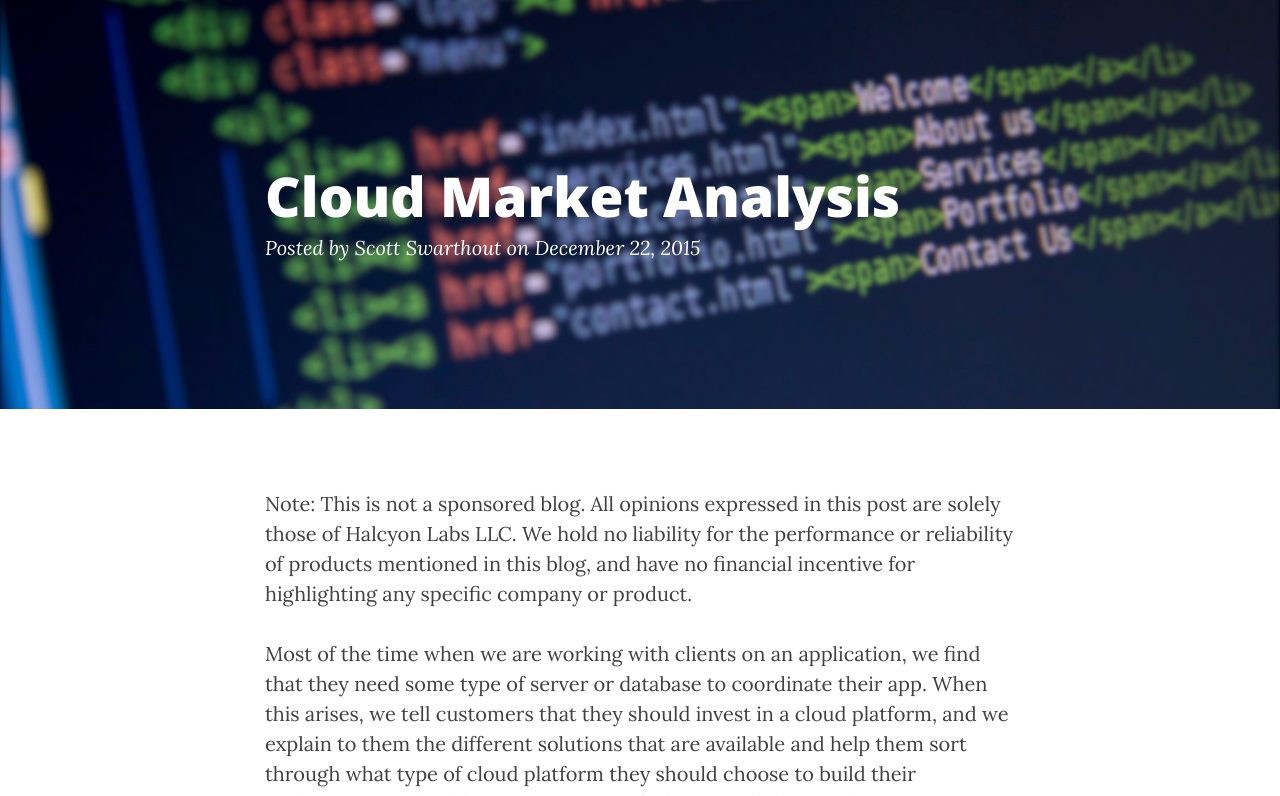
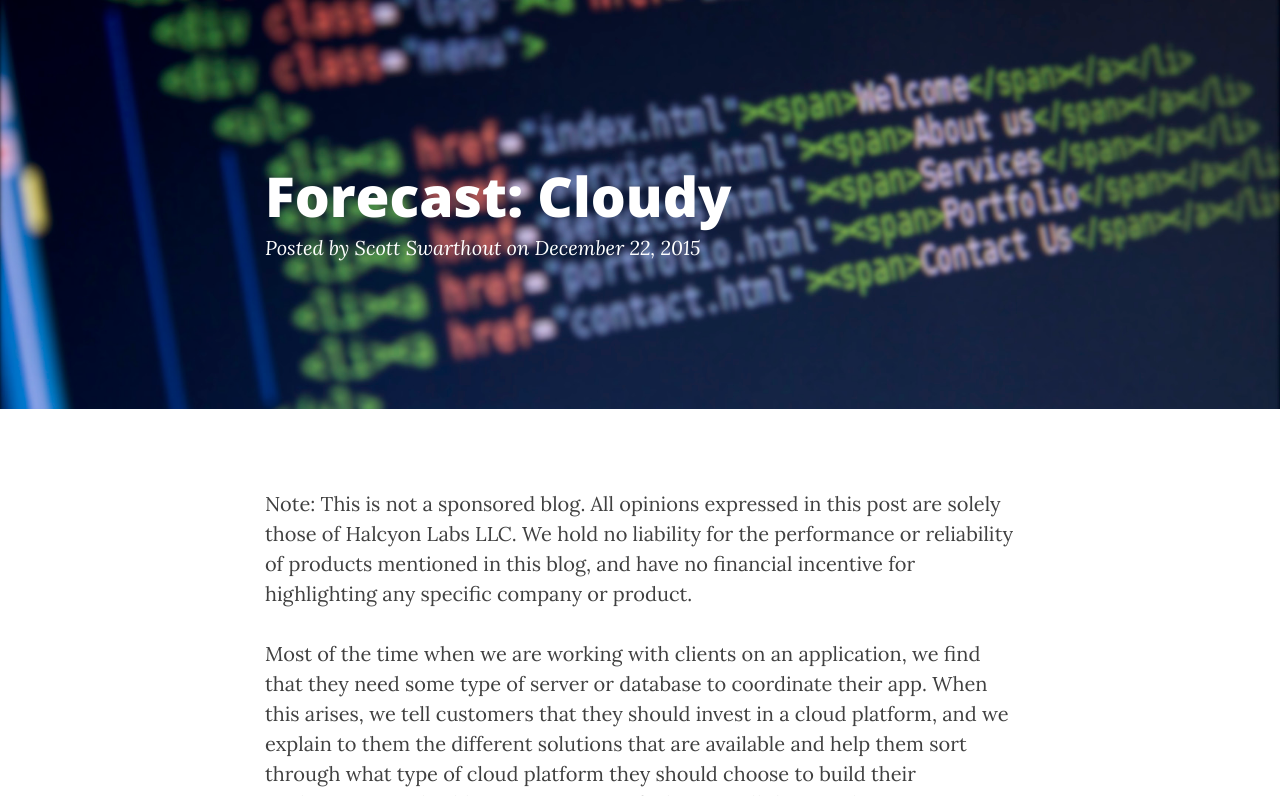
Before and after one commit to halcyon-labs/blog, a Jekyll site: the page built from _posts/2015-12-22-forecast-cloudy.markdown, in a window 1280 px wide and 900 px high, cut to the strip 104-900 px from the top of the window. Built offline with Jekyll 4.4.1, drawn with Linux system fonts in a browser that asks for light colours; nearby versions of some CDN libraries; some web fonts are replaced; library files that are not in the unit come from our copies.

Commit message:
change name

```diff
--- a/_posts/2015-12-22-cloud-market.markdown
+++ b/_posts/2015-12-22-forecast-cloudy.markdown
@@ -1,6 +1,6 @@
 ---
 layout:     post
-title:      "Cloud Market Analysis"
+title:      "Forecast: Cloudy"
 date:       2015-12-22 19:00:00
 author:     "Scott Swarthout"
 header-img: "img/post-bg-02.jpg"
```
